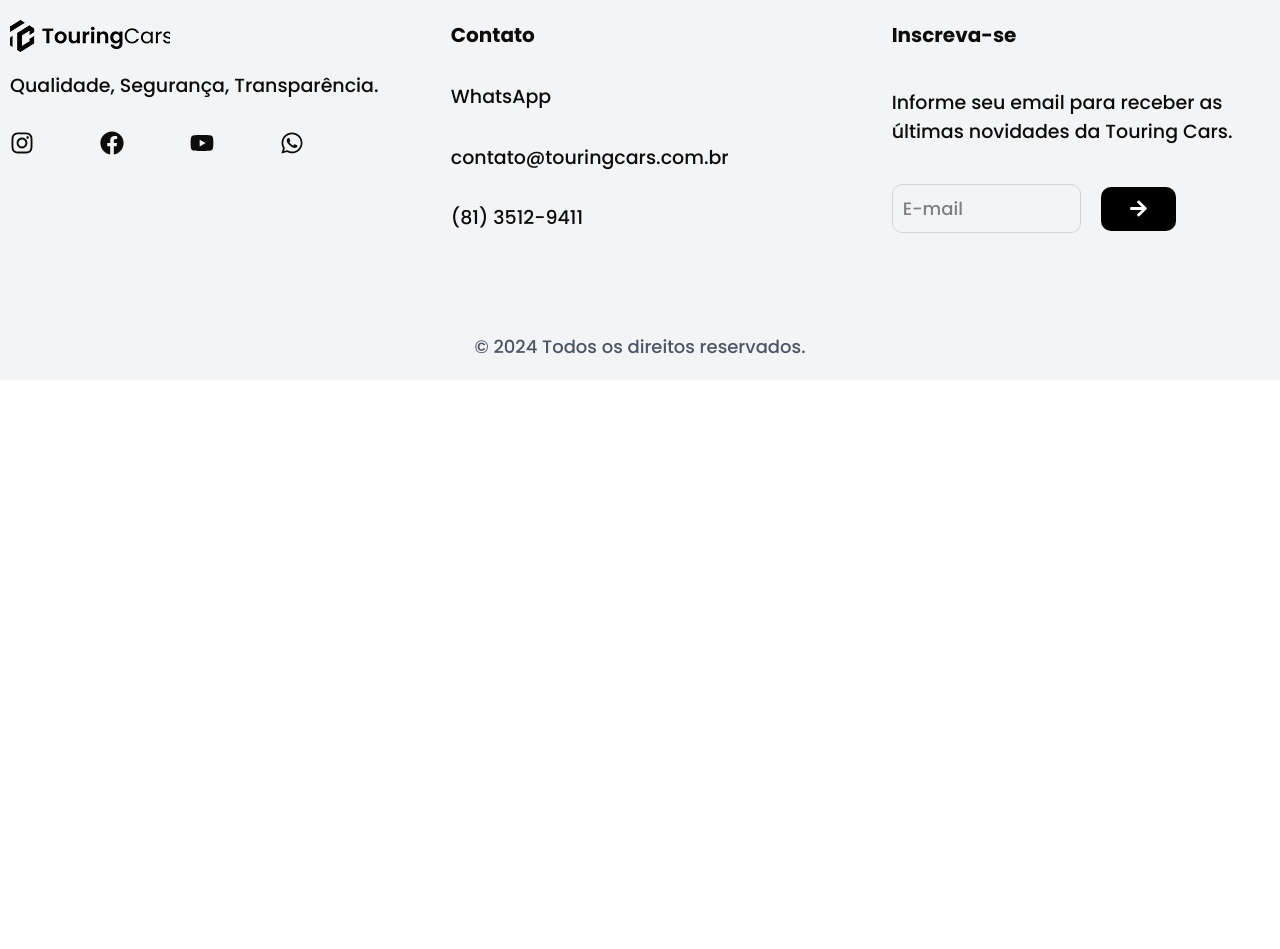
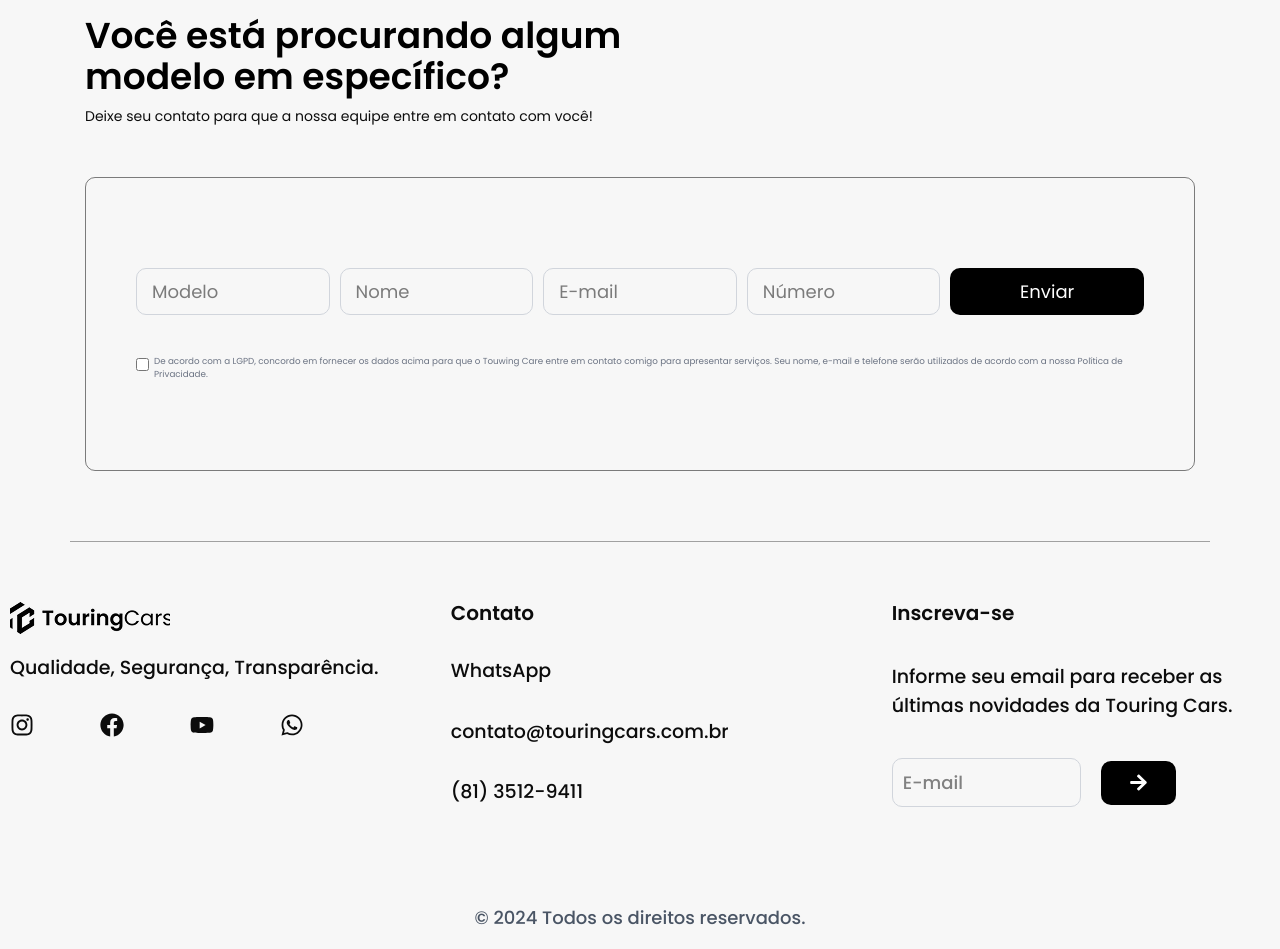
Before and after one commit to gnumobin/CarShop, a React (Vite) app: page / in a window 1280 px wide. Before the commit the page ends 800 px from the top, so only its background shows below. Built offline with nearby package versions, Linux system fonts and the light colour scheme.

Commit message:
build cta

```diff
--- a/src/App.jsx
+++ b/src/App.jsx
@@ -1,12 +1,14 @@
 import { Routes, Route } from 'react-router'
 import HomePage from './pages/HomePage'
 import Footer from './components/Footer'
+import CtaForm from './components/CtaForm'
 
 function App() {
   return <>
     <Routes>
       <Route path='/' element={<HomePage />} />
     </Routes>
+    <CtaForm />
     <Footer />
   </>
 }
--- /dev/null
+++ b/src/components/CtaForm.jsx
@@ -0,0 +1,115 @@
+import useCtaStore from "../store/useCtaStore";
+
+function CtaForm() {
+  // Extract state and actions from the Zustand store
+  const { formData, updateField, resetForm } = useCtaStore();
+
+  // Function to handle input changes
+  const handleChange = (e) => {
+    const { name, value, type, checked } = e.target;
+    updateField(name, type === "checkbox" ? checked : value);
+  };
+
+  // Function to handle form submission
+  const handleSubmit = (e) => {
+    e.preventDefault();
+    console.log("Form Data:", formData);
+
+    // You can add validation or API calls here
+    if (!formData.acceptTerms) {
+      alert("Por favor, aceite os termos de privacidade.");
+      return;
+    }
+
+    // Reset the form after submission
+    resetForm();
+  };
+  return (
+    <div className="bg-forground">
+      <div className="max-w-[114rem] mx-auto p-6 border-b border-line-light pb-[7rem]">
+        {/* Heading and Description */}
+        <div className="mb-8 md:mb-[5rem] space-y-[1rem]">
+          <h2 className="text-2xl font-bold sm:text-3xl md:text-6xl md:w-1/2">
+            Você está procurando algum modelo em específico?
+          </h2>
+          <p className="text-primary font-[400] text-sm sm:text-base md:text-xl">
+            Deixe seu contato para que a nossa equipe entre em contato com você!
+          </p>
+        </div>
+
+        {/* Form */}
+        <form
+          onSubmit={handleSubmit}
+          className="space-y-4 border p-8 md:py-[9rem] md:px-[5rem] rounded-2xl border-line"
+        >
+          {/* Input Fields */}
+          <div className="grid grid-cols-1 gap-4 sm:grid-cols-2 lg:grid-cols-5 md:text-3xl text-xl font-[400]">
+            <input
+              type="text"
+              name="modelo"
+              placeholder="Modelo"
+              value={formData.modelo}
+              onChange={handleChange}
+              className="border border-gray-300 px-[1.5rem] py-4 md:py-[1.2rem] rounded-2xl focus:outline-none focus:border-blue-500"
+            />
+            <input
+              type="text"
+              name="nome"
+              placeholder="Nome"
+              value={formData.nome}
+              onChange={handleChange}
+              className="border border-gray-300 px-[1.5rem] py-4 md:py-[1.2rem] rounded-2xl focus:outline-none focus:border-blue-500"
+            />
+            <input
+              type="email"
+              name="email"
+              placeholder="E-mail"
+              value={formData.email}
+              onChange={handleChange}
+              className="border border-gray-300 px-[1.5rem] py-4 md:py-[1.2rem] rounded-2xl focus:outline-none focus:border-blue-500"
+            />
+            <input
+              type="tel"
+              name="numero"
+              placeholder="Número"
+              value={formData.numero}
+              onChange={handleChange}
+              className="border border-gray-300 px-[1.5rem] py-4 md:py-[1.2rem] rounded-2xl focus:outline-none focus:border-blue-500"
+            />
+
+            {/* Submit Button */}
+            <button
+              type="submit"
+              className="w-full bg-black text-white px-[1.5rem] py-4 md:py-[1.2rem] rounded-2xl hover:bg-gray-800 transition duration-300 sm:w-auto md:text-3xl text-xl"
+            >
+              Enviar
+            </button>
+          </div>
+
+          {/* Privacy Policy Checkbox */}
+          <div className="mt-[4rem] flex items-start space-x-2">
+            <input
+              type="checkbox"
+              id="acceptTerms"
+              name="acceptTerms"
+              checked={formData.acceptTerms}
+              onChange={handleChange}
+              className="border border-gray-300 rounded mt-1"
+            />
+            <label
+              htmlFor="acceptTerms"
+              className="text-xs text-gray-500 sm:text-sm"
+            >
+              De acordo com a LGPD, concordo em fornecer os dados acima para que
+              o Touwing Care entre em contato comigo para apresentar serviços.
+              Seu nome, e-mail e telefone serão utilizados de acordo com a nossa
+              Política de Privacidade.
+            </label>
+          </div>
+        </form>
+      </div>
+    </div>
+  );
+}
+
+export default CtaForm;
--- a/src/components/Footer.jsx
+++ b/src/components/Footer.jsx
@@ -10,7 +10,7 @@ import Logo from "/logo.png";
 
 function Footer() {
   return (
-    <footer className="bg-gray-100 py-8 text-[1.9rem] text-primary font-[500]">
+    <footer className="bg-forground py-8 text-3-5xl text-primary font-[500] pt-[6rem]">
       {/* Main Container */}
       <div className="mx-auto px-4 flex flex-col md:flex-row justify-between gap-25">
         {/* Left Column */}
@@ -37,7 +37,7 @@ function Footer() {
 
         {/* Middle Column */}
         <div className="w-full md:w-1/3 text-center md:text-left space-y-[3.2rem]">
-          <h3 className="text-lg font-bold text-[2rem]">Contato</h3>
+          <h3 className="font-bold text-4xl">Contato</h3>
           <p>
             <a href="#">WhatsApp</a>
           </p>
@@ -51,7 +51,7 @@ function Footer() {
 
         {/* Right Column */}
         <div className="w-full md:w-1/3 text-center md:text-left space-y-[3.8rem]">
-          <h3 className="text-lg font-bold text-[2rem]">Inscreva-se</h3>
+          <h3 className="font-bold text-4xl">Inscreva-se</h3>
           <p>
             Informe seu email para receber as últimas novidades da Touring Cars.
           </p>
@@ -72,7 +72,7 @@ function Footer() {
       </div>
 
       {/* Copyright Section */}
-      <div className="mt-[5rem] md:mt-[10rem] text-center text-[1.8rem] text-gray-600">
+      <div className="mt-[5rem] md:mt-[10rem] text-center text-3xl text-gray-600">
         <p>© 2024 Todos os direitos reservados.</p>
       </div>
     </footer>
--- a/src/index.css
+++ b/src/index.css
@@ -6,6 +6,15 @@ body {
 
 @theme {
     --color-primary: #0C0C0C;
+    --color-forground: #F7F7F7;
+    --color-line: rgba(0,0,0,.5);
+    --color-line-light: rgba(0,0,0,.35);
+    --text-xl: 1.4rem;
+    --text-2xl: 1.6rem;
+    --text-3xl: 1.8rem;
+    --text-3-5xl: 1.9rem;
+    --text-4xl: 2rem;
+    --text-6xl: 3.6rem;
 }
 
 html {
@@ -15,3 +24,8 @@ html {
 button {
     cursor: pointer;
 }
+
+h2, h3 {
+    font-weight: 600;
+    line-height: 114.99999999999999%;
+}
--- /dev/null
+++ b/src/store/useCtaStore.js
@@ -0,0 +1,36 @@
+import { create } from "zustand";
+
+// Define the Zustand store
+const useCtaStore = create((set) => ({
+  // Initial state
+  formData: {
+    modelo: "",
+    nome: "",
+    email: "",
+    numero: "",
+    acceptTerms: false,
+  },
+
+  // Action to update form fields
+  updateField: (name, value) =>
+    set((state) => ({
+      formData: {
+        ...state.formData,
+        [name]: value,
+      },
+    })),
+
+  // Action to reset the form
+  resetForm: () =>
+    set(() => ({
+      formData: {
+        modelo: "",
+        nome: "",
+        email: "",
+        numero: "",
+        acceptTerms: false,
+      },
+    })),
+}));
+
+export default useCtaStore;
```
